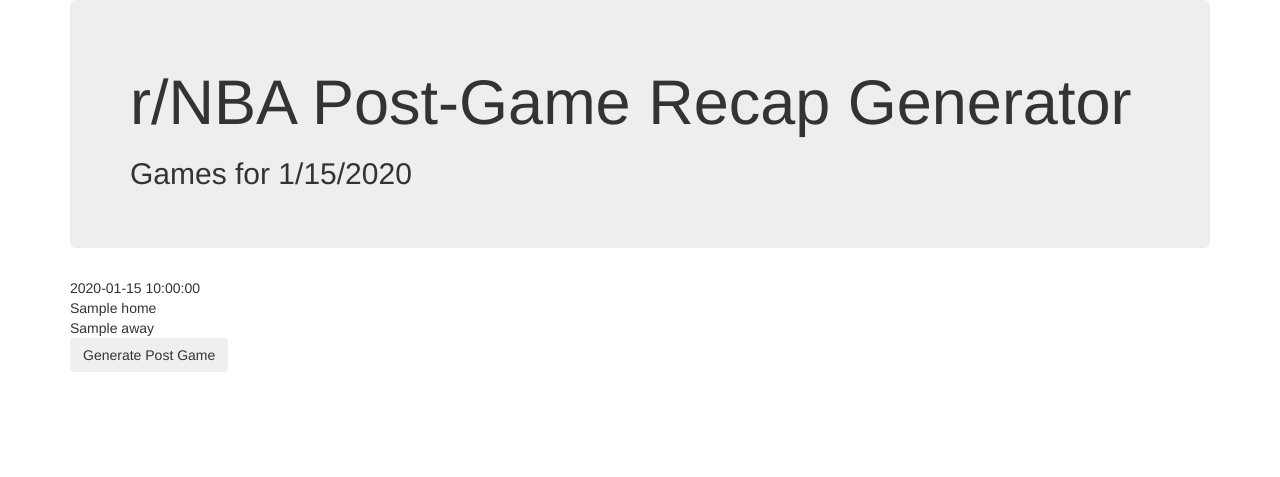
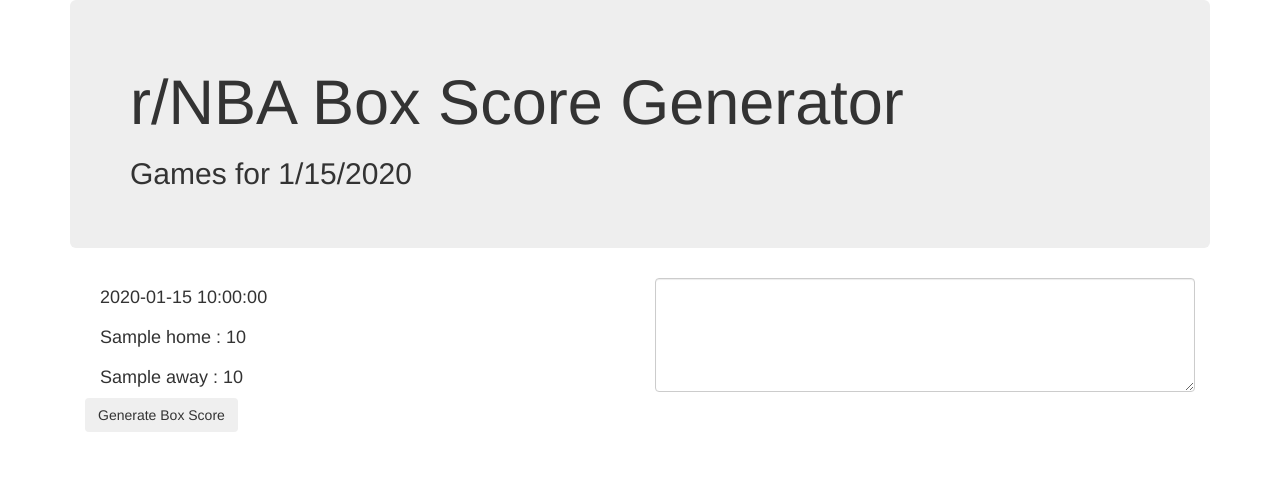
Before and after one commit to imeanYOLOright/nba-boxscore-generator, a Flask app: template templates/index.html in a window 1280 px wide. Shown: the top 477 px of the page. Run offline with Flask 2, Linux system fonts and the light colour scheme; the template is opened without the code that fills it: most values are stand-ins (such as "Sample title", 1, 10 or a date in 2020); some libraries are stand-ins or nearby versions.

Commit message:
Updated template to be nicer, thanks bootstrap

```diff
--- a/app.py
+++ b/app.py
@@ -282,6 +282,9 @@
 	away = div.find("div", class_="nbaPreMnStatusTeamAw")
 	home = div.find("div", class_="nbaPreMnStatusTeamHm")
 	gametime = div.find("div", class_="nbaLiveStatTxSm")
+	scores = [g.get_text() for g in div.find_all("div", class_="nbaModTopTeamNum")]
+
+	print scores
 
 	if away is None:
 		away = div.find("div", class_="nbaModTopTeamAw")
@@ -293,8 +296,9 @@
 		gametime = div.find("div", class_="nbaFnlStatTxSm")
 
 	return {"home": get_team(home.get_text().upper()[:3]),
-					"away": get_team(away.get_text().upper()[:3]),
-					"time": gametime.get_text()}
+				"away": get_team(away.get_text().upper()[:3]),
+				"time": gametime.get_text(),
+				"scores": scores}
 
 
 def get_todays_games(date):
--- a/templates/index.html
+++ b/templates/index.html
@@ -1,8 +1,11 @@
 <!DOCTYPE html>
 <html>
 <head>
-	<title>NBA Post-Game Recap Generator</title>
+	<title>NBA Box Score Generator</title>
 	<link rel="stylesheet" href="//netdna.bootstrapcdn.com/bootstrap/3.0.0/css/bootstrap.min.css">
+	<style type="text/css">
+		.matchup-wrapper {height:200px;}
+	</style>
 	<script type="text/javascript" src="//ajax.googleapis.com/ajax/libs/jquery/1.7.1/jquery.min.js"></script>
 	<script type="text/javascript">
 		$(function() {
@@ -33,18 +36,25 @@
 <body>
 	<div class="container">
 		<div class="jumbotron">
-			<h1>r/NBA Post-Game Recap Generator</h1>
+			<h1>r/NBA Box Score Generator</h1>
 			<h2>Games for {{ date.month }}/{{ date.day }}/{{ date.year }}</h2>
 		</div>
+		<div class="row">
 		{% for g in games %}
-		<div class="matchup">
-			<div class="time">{{ g.time }}</div>
-			<div class="home" shortcode="{{ g.home.shortcode }}">{{ g.home.name }}</div>
-			<div class="away" shortcode="{{ g.away.shortcode }}">{{ g.away.name }}</div>
-			<input type="button" class="btn" value="Generate Post Game" />
-			<textarea cols="15" class="postgame hidden"></textarea>
+		<div class="matchup-wrapper col-md-12">
+			<div class="matchup col-md-6">
+				<div class="time col-md-12"><h4>{{ g.time }}</h4></div>
+				<div class="home col-md-12" shortcode="{{ g.home.shortcode }}"><h4>{{ g.home.name }} : {{ g.scores[0] }}</h4></div>
+				<div class="away col-md-12" shortcode="{{ g.away.shortcode }}"><h4>{{ g.away.name }} : {{ g.scores[1] }}</h4></div>
+				<br />
+				<input type="button" class="btn" value="Generate Box Score" />
+			</div>
+			<div class="col-md-6">
+				<textarea rows="5" class="postgame form-control"></textarea>
+			</div>
 		</div>
 		{% endfor %}
+		</div>
 	</div>
 </body>
 </html>
```
